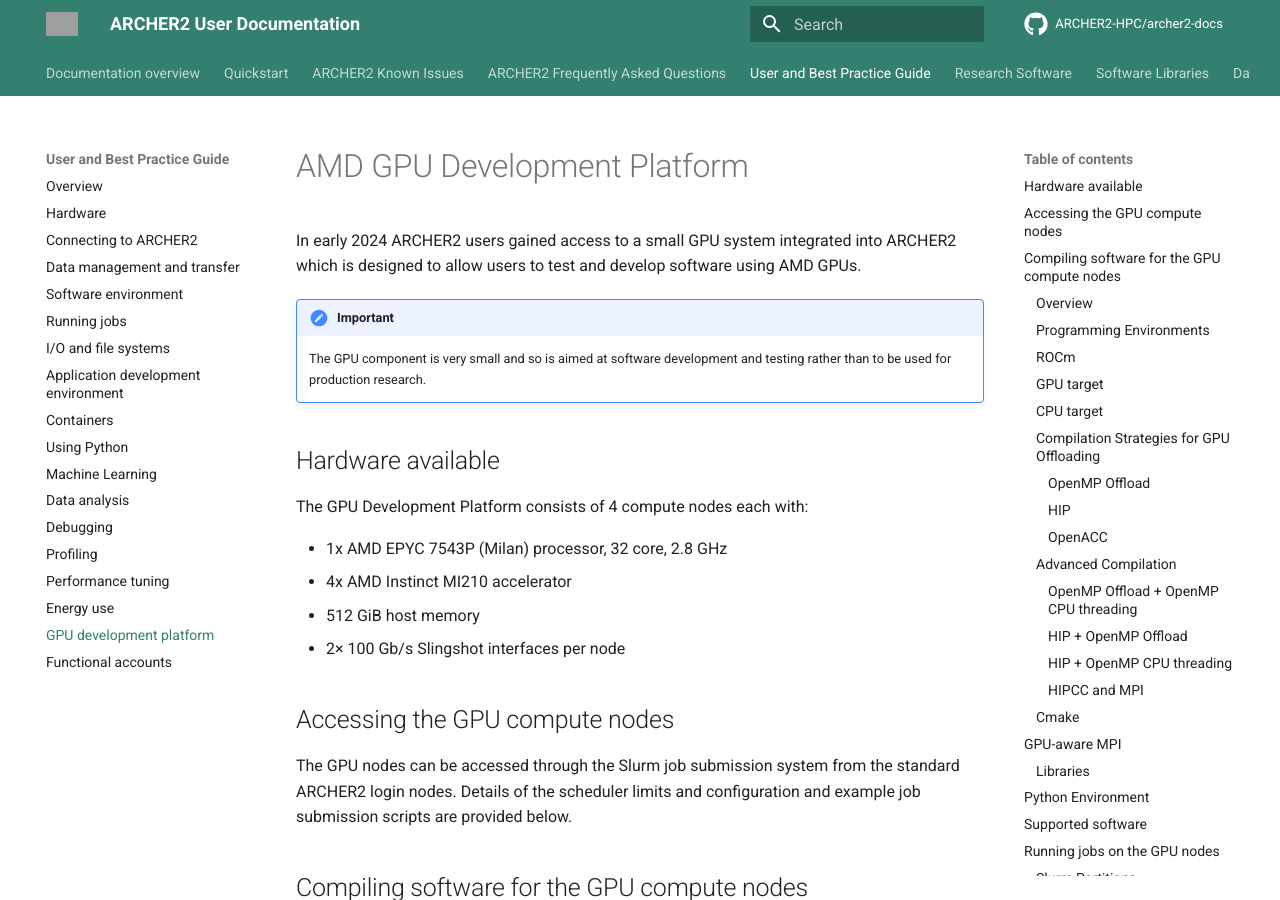
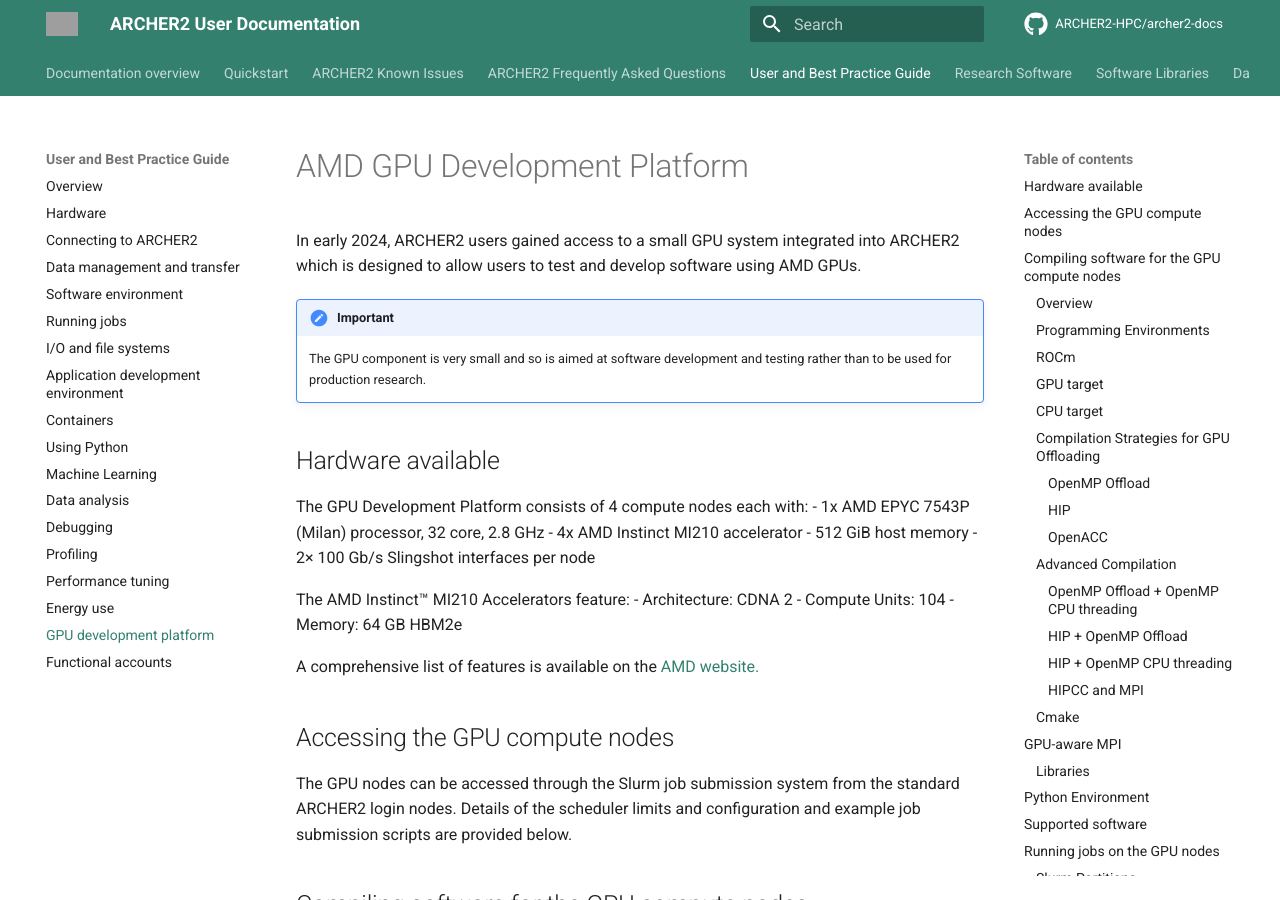
Before and after one commit to ARCHER2-HPC/archer2-docs, an MkDocs documentation site: the page built from docs/user-guide/gpu.md, in a window 1280 px wide and 900 px high. Built offline with MkDocs 1.6.1 and Material for MkDocs 9.7.7, drawn with Linux system fonts in a browser that asks for light colours; comment, search, counter and statistics services are not loaded; grey boxes are pictures that could not be loaded.

Commit message:
Add MI210 specs

```diff
--- a/docs/user-guide/gpu.md
+++ b/docs/user-guide/gpu.md
@@ -1,6 +1,6 @@
 # AMD GPU Development Platform
 
-In early 2024 ARCHER2 users gained access to a small GPU system
+In early 2024, ARCHER2 users gained access to a small GPU system
 integrated into ARCHER2 which is designed to allow users to test and develop software
 using AMD GPUs.
 
@@ -11,12 +11,17 @@
 ## Hardware available
 
 The GPU Development Platform consists of 4 compute nodes each with:
-
 - 1x AMD EPYC 7543P (Milan) processor, 32 core, 2.8 GHz
 - 4x AMD Instinct MI210 accelerator
 - 512 GiB host memory
 - 2&times; 100 Gb/s Slingshot interfaces per node
 
+The AMD Instinct&trade; MI210 Accelerators feature:
+ - Architecture: CDNA 2
+ - Compute Units: 104
+ - Memory: 64 GB HBM2e
+
+A comprehensive list of features is available on the [AMD website.](https://www.amd.com/en/products/accelerators/instinct/mi200/mi210.html)
 
 ## Accessing the GPU compute nodes
 
```
